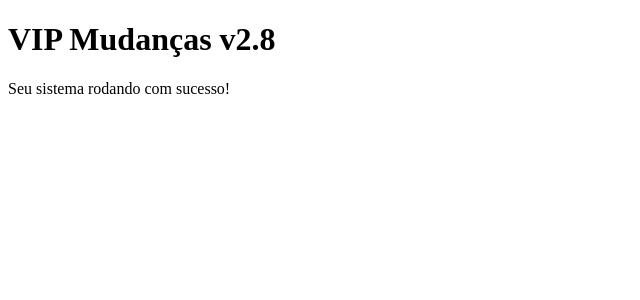
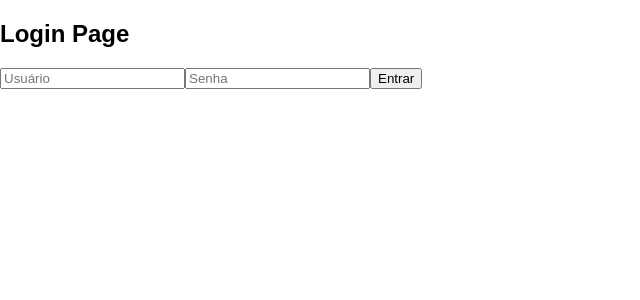
Before and after one commit to wevertonvip010/vip-mudancas-sistema-v2.8, a React (Vite) app in the folder frontend/: page / in a window 1280 px wide. Shown: the top 300 px of the page, without its empty margins (0-640 px from the left). Built offline with nearby package versions, Linux system fonts and the light colour scheme.

Commit message:
Update main.jsx

```diff
--- a/frontend/src/main.jsx
+++ b/frontend/src/main.jsx
@@ -1,9 +1,22 @@
-import React from 'react'
-import ReactDOM from 'react-dom/client'
-import App from './App.jsx'
+import React from 'react';
+import ReactDOM from 'react-dom/client';
+import { BrowserRouter as Router, Routes, Route } from 'react-router-dom';
+import './App.css';
+import Sidebar from './components/Sidebar';
+import Dashboard from './pages/Dashboard';
+import Leads from './pages/Leads';
+import Licitacoes from './pages/Licitacoes';
+import Login from './pages/Login';
 
 ReactDOM.createRoot(document.getElementById('root')).render(
   <React.StrictMode>
-    <App />
-  </React.StrictMode>,
-)
+    <Router>
+      <Routes>
+        <Route path="/" element={<Login />} />
+        <Route path="/dashboard" element={<Sidebar><Dashboard /></Sidebar>} />
+        <Route path="/leads" element={<Sidebar><Leads /></Sidebar>} />
+        <Route path="/licitacoes" element={<Sidebar><Licitacoes /></Sidebar>} />
+      </Routes>
+    </Router>
+  </React.StrictMode>
+);
```
